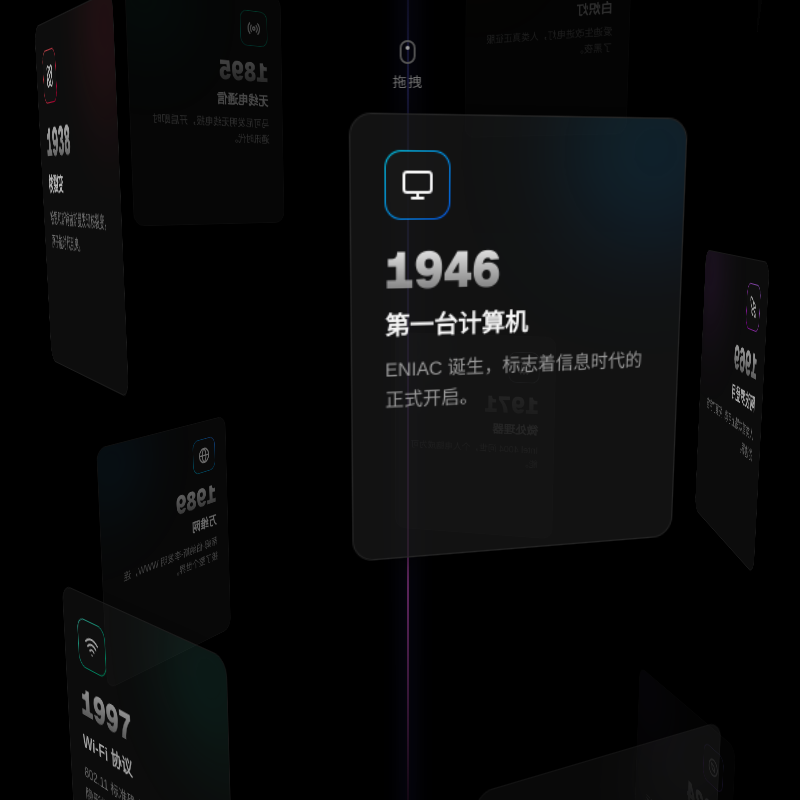
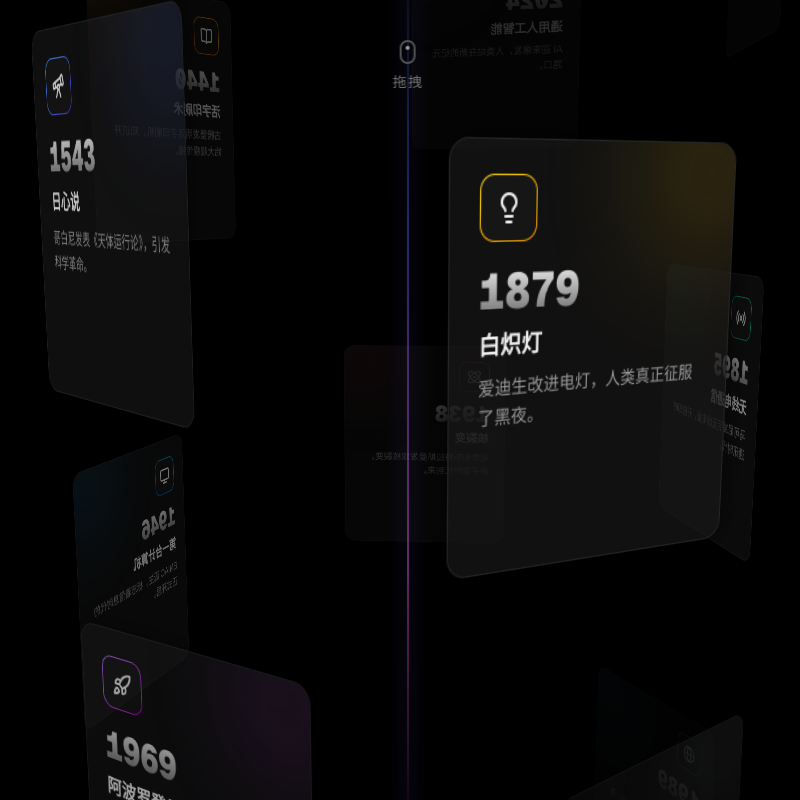
Before and after one commit to LingzheM/effects_collect_box, a Next.js app: page /hover/physics-card in a window 1280 px wide. Shown: the whole page, without its empty margins (232-1032 px from the left). Built offline with nearby package versions, Linux system fonts and the light colour scheme.

Commit message:
add auto rotate

```diff
--- a/src/app/hover/physics-card/helix-timeline.tsx
+++ b/src/app/hover/physics-card/helix-timeline.tsx
@@ -44,8 +44,27 @@ export default function HelixTimeline() {
   // 物理拖拽相关 Refs
   const isDragging = useRef(false);
   const rafId = useRef(null);
+  const autoSpeed = useRef(0.0008); //自动旋转速度
+  const isAutoRotaing = useRef(true); // 是否开启自动旋转
 
   // 用于在动画帧中直接读取/写入的进度值，避免React状态更新延迟
+  const progressRef = useRef(0);
+
+  useEffect(() => {
+    let rafIdAuto: number;
+
+    const autoRotate = () => {
+      if (!isDragging.current && isAutoRotaing.current) {
+        progressRef.current += autoSpeed.current;
+        setGlobalProgress(progressRef.current);
+      }
+      rafIdAuto = requestAnimationFrame(autoRotate);
+    };
+
+    rafIdAuto = requestAnimationFrame(autoRotate);
+
+    return () => cancelAnimationFrame(rafIdAuto);
+  })
 
   const handlePointerDown = () => {
 
```
